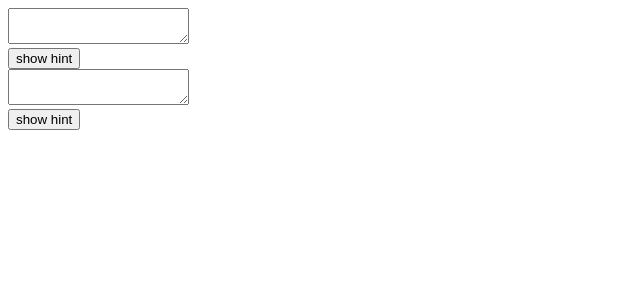
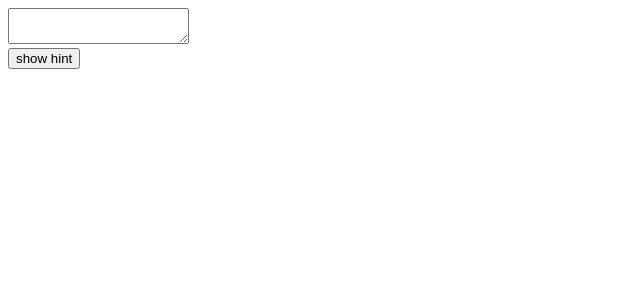
Before and after one commit to Atnameh000/React, a React (Vite) app in the folder reseting_state/: page / in a window 1280 px wide. Shown: the top 300 px of the page, without its empty margins (0-640 px from the left). Built offline with nearby package versions, Linux system fonts and the light colour scheme.

Commit message:
code correction

```diff
--- a/reseting_state/src/problem1/problem1.jsx
+++ b/reseting_state/src/problem1/problem1.jsx
@@ -19,12 +19,6 @@ export default function Display(){
            <button
              onClick={e => setIsclick(!isclick)}
            >show hint</button>
-           <div>
-           <Comp key='comp'/>
-           <button
-             onClick={e => setIsclick(!isclick)}
-           >show hint</button>
-        </div>
         </div>
     );
 }
```
